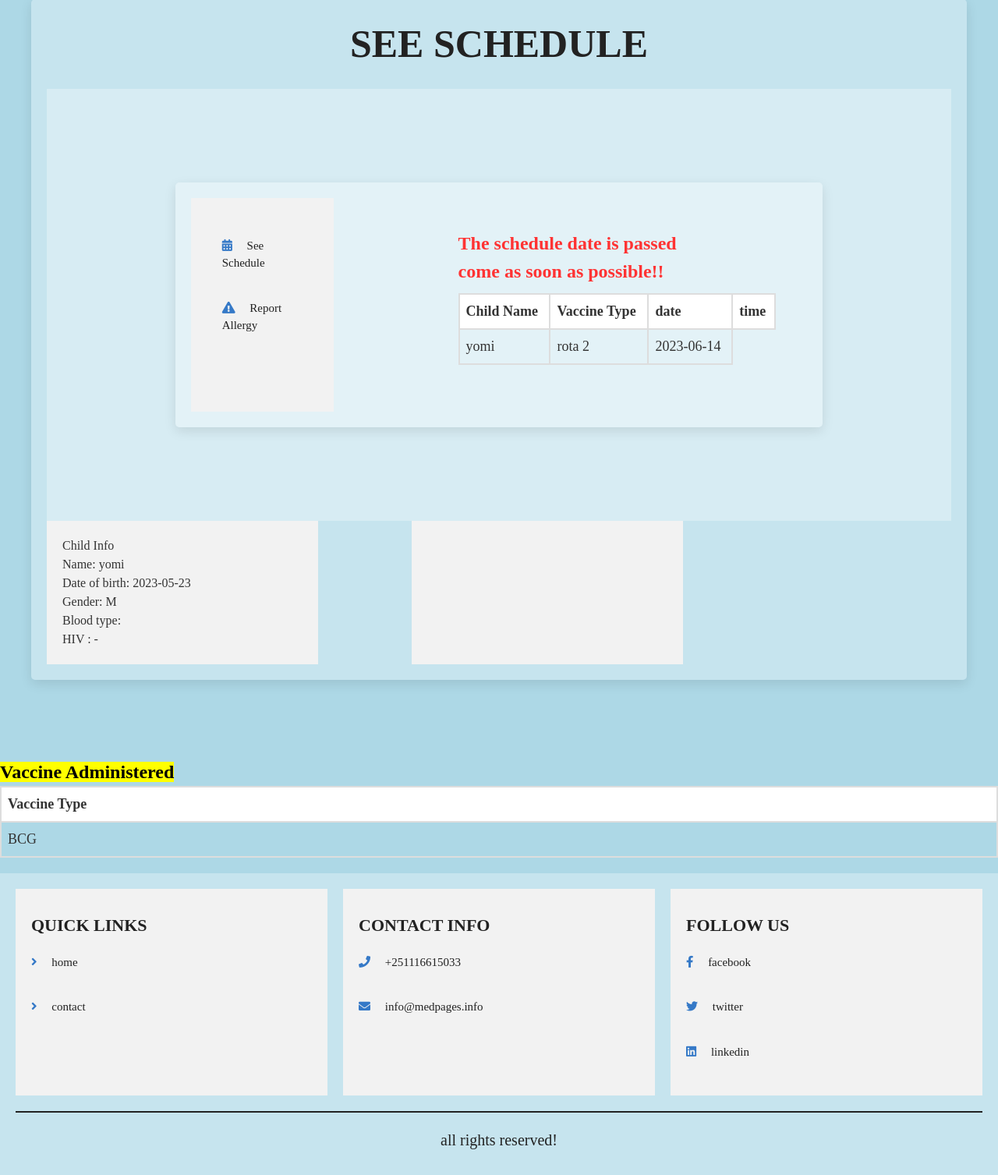
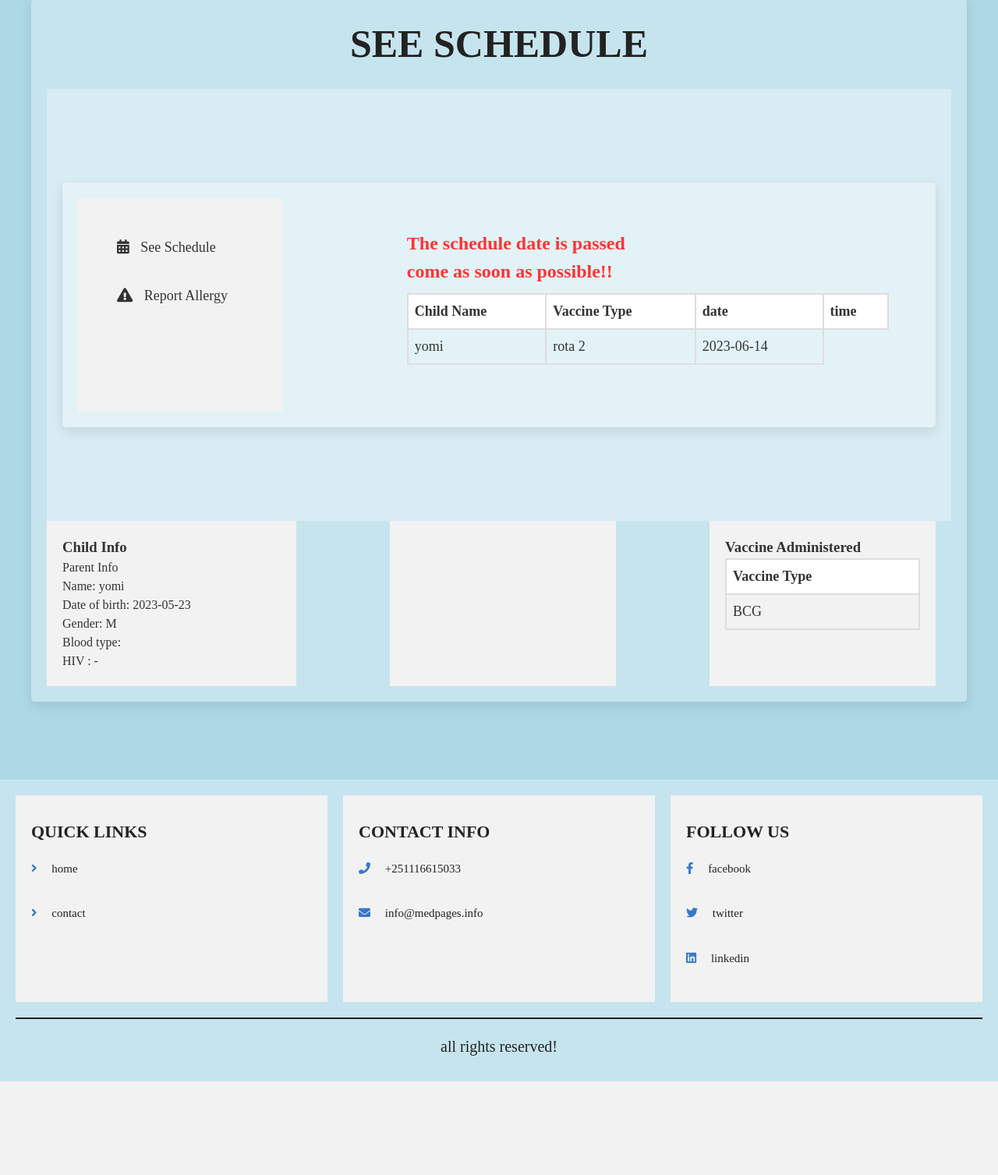
Before and after one commit to lensesorsa/lense, a PHP site: page /seeschedule.php in a window 1280 px wide. Shown: the part 179-1686 px from the top of the page at 78% size. After the commit the page ends 1566 px from the top, so only its background shows below. Run offline with PHP 8.4, Linux system fonts and the light colour scheme; the visitor is signed in with stand-in values (Sample User, id 1); data comes from the database, SQL or seed files in the repository.

Commit message:
update style

```diff
--- a/seeallergyreport.php
+++ b/seeallergyreport.php
@@ -14,7 +14,6 @@
    <link rel="stylesheet" href="css/style.css">
    <link rel="stylesheet" href="https://cdnjs.cloudflare.com/ajax/libs/font-awesome/5.15.3/css/all.min.css" integrity="sha512-0J1gK7rmOF/sJbq0RqQrGVAfH3f2z3W5sJy3a3HcL9hJ9yTscN+R6J3k5j3lYwoF2+Gg7WbTn7rQoQf4QV3RlA==" crossorigin="anonymous" referrerpolicy="no-referrer" />
 </head>
-
 <style>
    * {
    box-sizing: border-box;
@@ -129,7 +128,6 @@ a:hover {
       width: 100%;
       margin-bottom: 20px;
    }
-
    th,
    td {
       text-align: left;
--- a/seeschedule.php
+++ b/seeschedule.php
@@ -156,7 +156,7 @@
    <div class="container">
       <h1 class="heading">see schedule</h1>
       <section class="footer">
-         <div class="box-container">
+         <!-- <div class="box-container"> -->
             <div class="container">
                <div class="row">
                   <div class="col-3">
@@ -215,6 +215,7 @@
                         </fieldset>
                      </div>
                   </div>
+
                </div>
 
 
@@ -233,7 +234,7 @@
                   // echo 'Mother Name' . $rows['m_name'] . "<br>";
                   echo '<div class="card bg-success" style="width: 28rem;">';
                   echo '<ul class="list-group list-group-flush">';
-                  echo '<li class="list-group-item " style="list-style-type:none;">' . "Child Info" . '</li>';
+                  echo '<li class="list-group-item " style="list-style-type:none;">' . "<b><h3>Child Info</h3></b>Parent Info" . '</li>';
                   echo '<li class="list-group-item" style="list-style-type:none;">' . 'Name: ' . $row['name'] . '</li>';
                   echo '<li class="list-group-item" style="list-style-type:none;">' . 'Date of birth: ' . $row['DOB'] . '</li>';
                   echo '<li class="list-group-item" style="list-style-type:none;">' . 'Gender: ' . $row['gender'] . '</li>';
@@ -258,7 +259,7 @@
                   // echo 'Mother Name' . $rows['m_name'] . "<br>";
                   echo '<div class="card bg-success" style="width: 28rem;">';
                   echo '<ul class="list-group list-group-flush">';
-                  echo '<li class="list-group-item " style="list-style-type:none;">' . "Parent Info" . '</li>';
+                  echo '<li class="list-group-item " style="list-style-type:none;">' . "<b><h3>Parent Info</h3></b>Parent Info" . '</li>';
                   echo '<li class="list-group-item" style="list-style-type:none;">' . 'Father\'s name: ' . $rows['f_name'] . '</li>';
                   echo '<li class="list-group-item" style="list-style-type:none;">' . 'Mother\'s name: ' . $rows['m_name'] . '</li>';
                   echo '<li class="list-group-item" style="list-style-type:none;">' . 'Email: ' . $rows['email'] . '</li>';
@@ -273,11 +274,11 @@
 
             </div>
          </div>
-      </div>
-   </div>
-   <?php
+         <div class="col-3 ">
+            <div class="box">
+            <?php
    $select = $conn->query("SELECT vaccine_type from vaccination_record where c_id='$c_id'");
-   echo '<h2 class="text-primary"><mark> Vaccine Administered</mark></h2>';
+   echo '<b><h3>Vaccine Administered</h3></b>';
    echo "<table>";
    echo "<th>Vaccine Type</th>";
    echo "<tr>";
@@ -290,6 +291,11 @@
    echo "</tr>";
    echo "</table>";
    ?>
+            </div>
+         </div>
+      </div>
+   </div>
+
    </div>
 </div>
 
```
